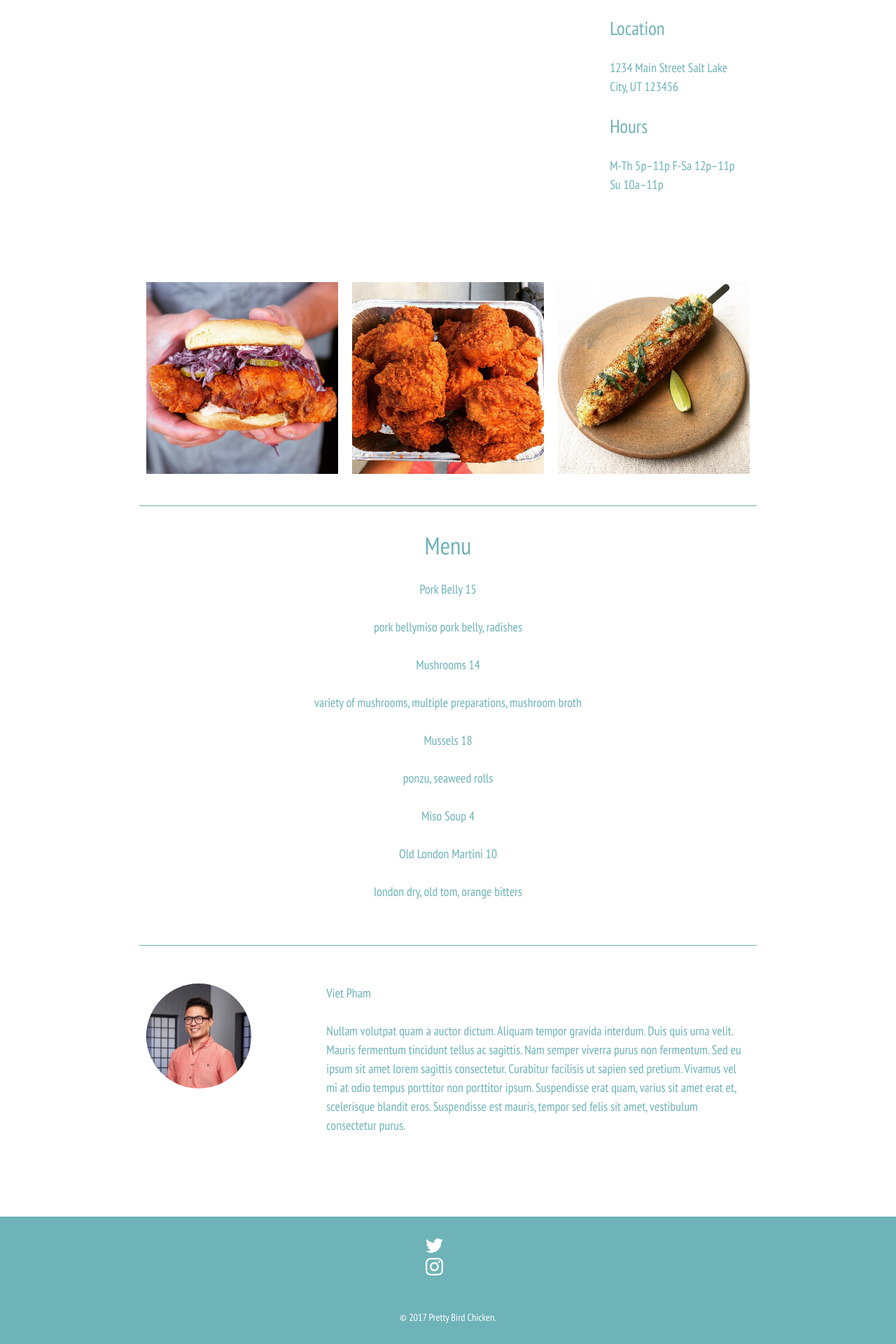
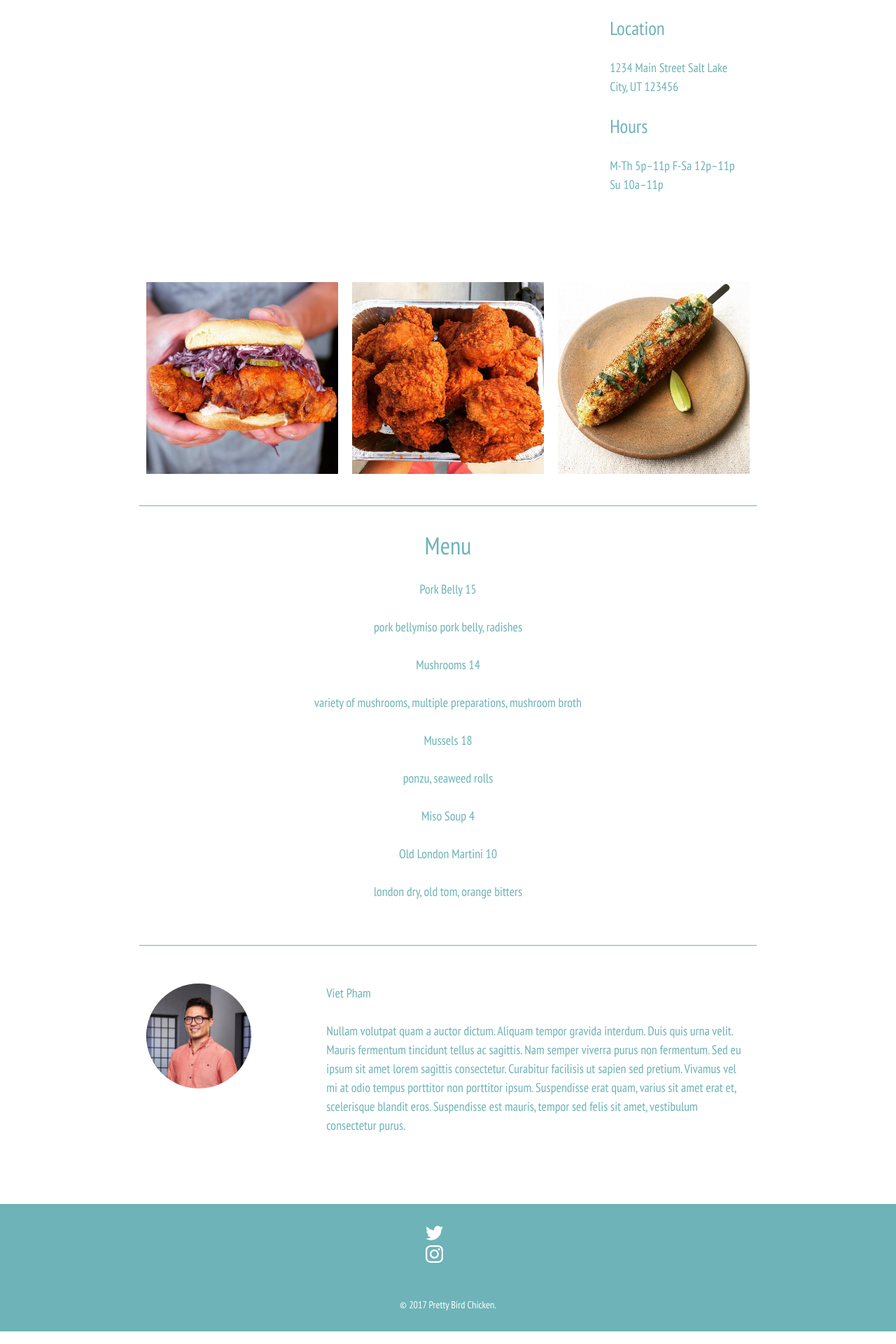
Before and after one commit to PHironaka/pretty-bird, a Jekyll site: the page built from drinks.markdown, in a window 1280 px wide. Shown: the part 880-2800 px from the top of the page at 70% size. Built offline with Jekyll 4.4.1, drawn with Linux system fonts in a browser that asks for light colours; our own code applies the rules of GitHub Pages for plain Markdown files.

Commit message:
update footer

```diff
--- a/_sass/basically-basic/_footer.scss
+++ b/_sass/basically-basic/_footer.scss
@@ -3,12 +3,12 @@
    ========================================================================== */
 
 .site-footer {
-  margin-top: 4rem;
+  margin-top: 3rem;
   color: white;
   font-size: 80%;
   width: 100%;
-      display: inline-block;
-          background-color: #6eb3b7;
+  display: inline-block;
+  background-color: #6eb3b7;
 
   ul  {
     list-style: none;
```
